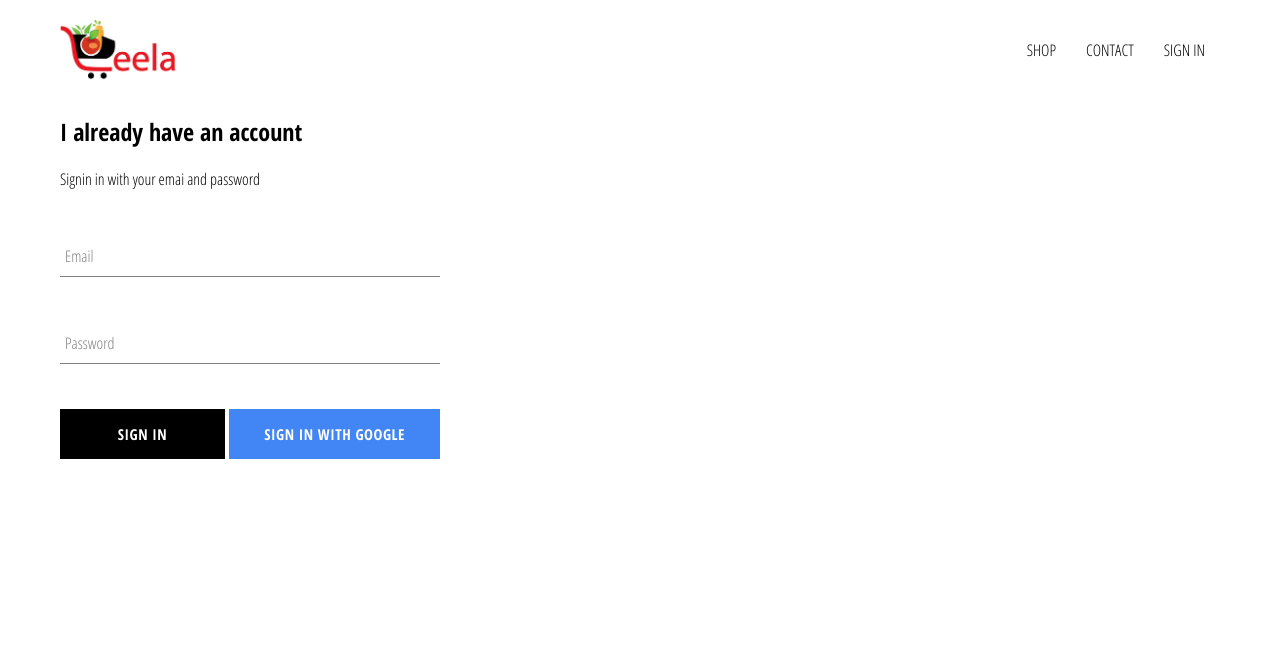
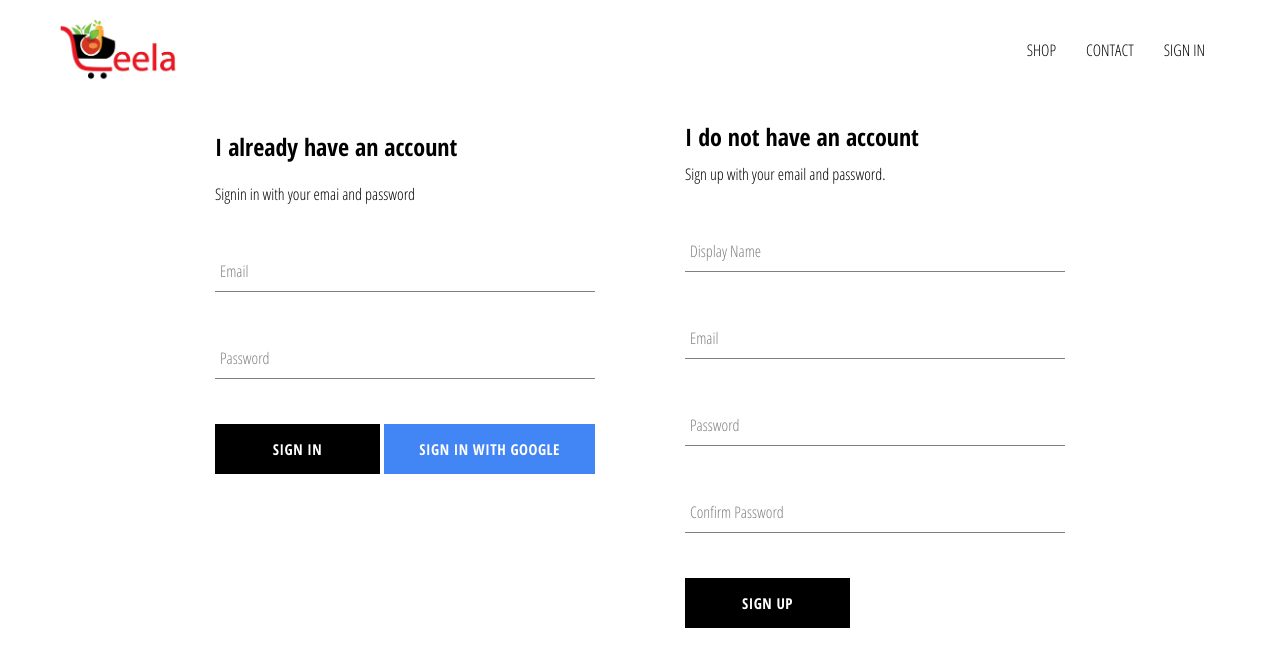
Before and after one commit to ravimaran/leela-supermarket, a React (Create React App) app: page /auth in a window 1280 px wide. Shown: the top 666 px of the page. Built offline with nearby package versions, Linux system fonts and the light colour scheme; no server answers.

Commit message:
Added Signup

```diff
--- a/src/App.js
+++ b/src/App.js
@@ -7,7 +7,7 @@
 import ShopPage from './pages/shop/shop.component';
 import Header from './components/header/header.component';
 import AuthPage from './pages/auth/authpage.component';
-import { auth } from './firebase/firebase.utils';
+import { auth, createUserProfileDocument } from './firebase/firebase.utils';
 
 class App extends React.Component{
   constructor(){
@@ -20,8 +20,22 @@
   unsubscribeFromAuth = null;
 
   componentDidMount(){
-    this.unsubscribeFromAuth = auth.onAuthStateChanged(user => {
-      this.setState({currentUser:user});
+    this.unsubscribeFromAuth = auth.onAuthStateChanged(async userAuth => {
+      if(userAuth){
+        const userRef = await createUserProfileDocument(userAuth);
+        userRef.onSnapshot(snapshot => {
+          this.setState({
+            currentUser:{
+              id:snapshot.id,
+              ...snapshot.data()
+            }
+          })
+
+          console.log(this.state);
+        });
+      }
+
+      this.setState({currentUser: userAuth});
     });
   }
 
--- /dev/null
+++ b/src/components/sign-up/sign-up.component.jsx
@@ -0,0 +1,92 @@
+import React from 'react';
+
+import FormInput from '../form-input/form-input.component';
+import CustomButton from '../custom-button/custom-button.component';
+import { auth, createUserProfileDocument } from '../../firebase/firebase.utils';
+
+import './sign-up.style.scss';
+
+class SignUp extends React.Component{
+    constructor(){
+        super();
+
+        this.state = {
+            displayName:'',
+            email:'',
+            password:'',
+            confirmPassword:''
+        }
+    }
+
+    handleSubmit = async event => {
+        event.preventDefault();
+        const {displayName, email, password, confirmPassword} = this.state;
+        if(password !== confirmPassword){
+            alert('Passwords do not match');
+            return;
+        }
+
+        try{
+            const{user} = await auth.createUserWithEmailAndPassword(email, password);
+            await createUserProfileDocument(user, {displayName});
+            this.setState(
+                {
+                    displayName:'',
+                    email:'',
+                    password:'',
+                    confirmPassword:''
+                }
+            );
+        }catch(error){
+            console.log(error);
+        }
+    }
+
+    handleChange = event => {
+        const {name, value} = event.target;
+        this.setState({[name]: value});
+    }
+
+    render(){
+        const {displayName, email, password, confirmPassword} = this.state;
+        return(
+            <div className='sign-up'>
+                <h2 className='title'>I do not have an account</h2>
+                <span>Sign up with your email and password.</span>
+                <form className='sign-up-form' onSubmit={this.handleSubmit}>
+                    <FormInput
+                        type='text'
+                        name='displayName'
+                        value={displayName}
+                        onChange={this.handleChange}
+                        label='Display Name'
+                        required />
+                    <FormInput
+                        type='email'
+                        name='email'
+                        value={email}
+                        onChange={this.handleChange}
+                        label='Email'
+                        required />
+                    <FormInput
+                        type='password'
+                        name='password'
+                        value={password}
+                        onChange={this.handleChange}
+                        label='Password'
+                        required />
+                    <FormInput
+                        type='password'
+                        name='confirmPassword'
+                        value={confirmPassword}
+                        onChange={this.handleChange}
+                        label='Confirm Password'
+                        required />
+                    <CustomButton type='submit'>SIGN UP</CustomButton>
+                </form>
+            </div>
+        );
+    }
+}
+
+export default SignUp;
--- /dev/null
+++ b/src/components/sign-up/sign-up.style.scss
@@ -0,0 +1,9 @@
+.sign-up{
+    display:flex;
+    flex-direction: column;
+    width:380px;
+
+    .title{
+        margin:10px 0;
+    }
+}
--- a/src/firebase/firebase.utils.js
+++ b/src/firebase/firebase.utils.js
@@ -13,6 +13,29 @@
     measurementId: "G-2GNPQBJXWJ"
   };
 
+export const createUserProfileDocument = async (userAuth, additionalData) => {
+    if(!userAuth) return;
+
+    const userRef = firestore.doc(`users/${userAuth.uid}`);
+    const snapShot = await userRef.get();
+    if(!snapShot.exists){
+        const {displayName, email} = userAuth;
+        const createdAt = new Date();
+        try{
+            await userRef.set({
+                displayName,
+                email,
+                createdAt,
+                ...additionalData
+            });
+        }catch(error){
+            console.log('Error creating user:' + error.message);
+        }
+    }
+
+    return userRef;
+}
+
 firebase.initializeApp(config);
 
 export const auth = firebase.auth();
--- a/src/pages/auth/authpage.component.jsx
+++ b/src/pages/auth/authpage.component.jsx
@@ -1,11 +1,13 @@
 import React from 'react';
 import SignIn from '../../components/sign-in/sign-in.component';
+import SignUp from '../../components/sign-up/sign-up.component';
 
 import './authpage.style.scss';
 
 const AuthPage = () => (
     <div className='auth'>
         <SignIn />
+        <SignUp />
     </div>
 );
 
--- a/src/pages/auth/authpage.style.scss
+++ b/src/pages/auth/authpage.style.scss
@@ -0,0 +1,6 @@
+.auth{
+    width:850px;
+    display:flex;
+    justify-content: space-between;
+    margin:30px auto;
+}
```
Also changed, not shown: 1 other file (tests, documents, lock files or other folders).
